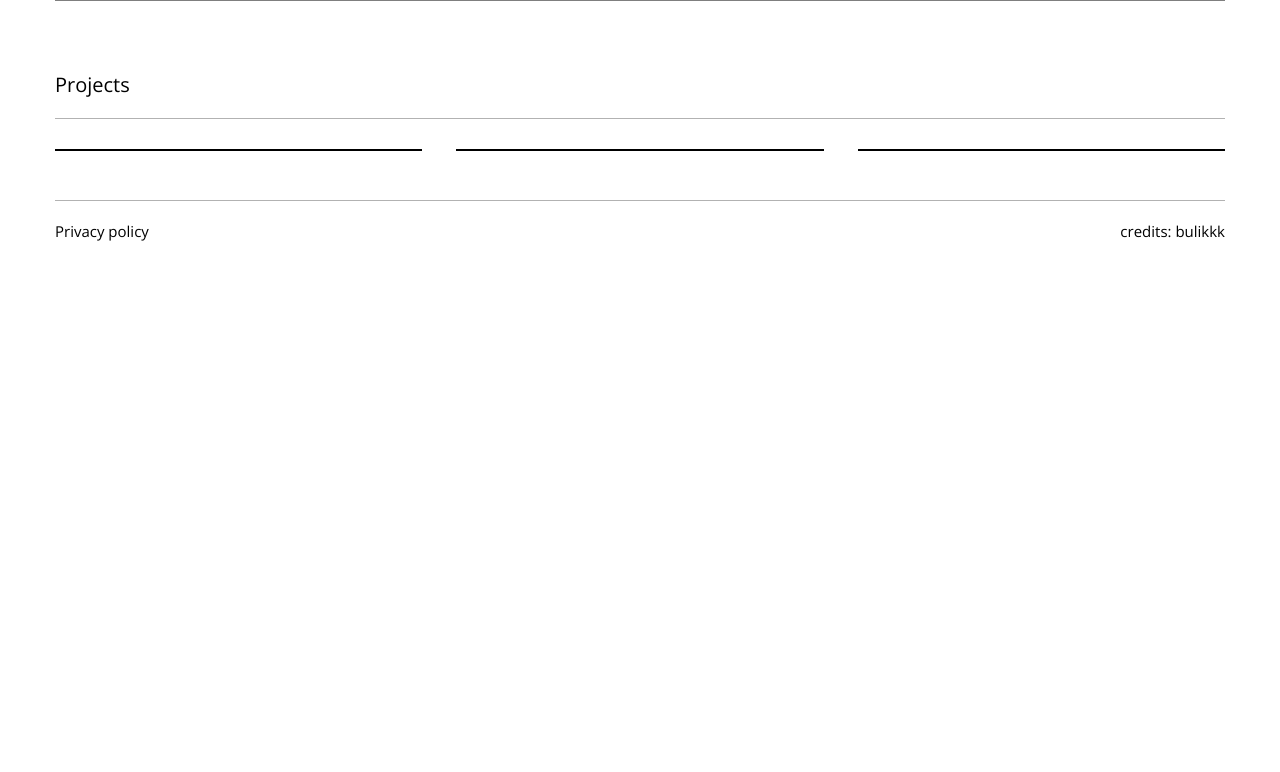
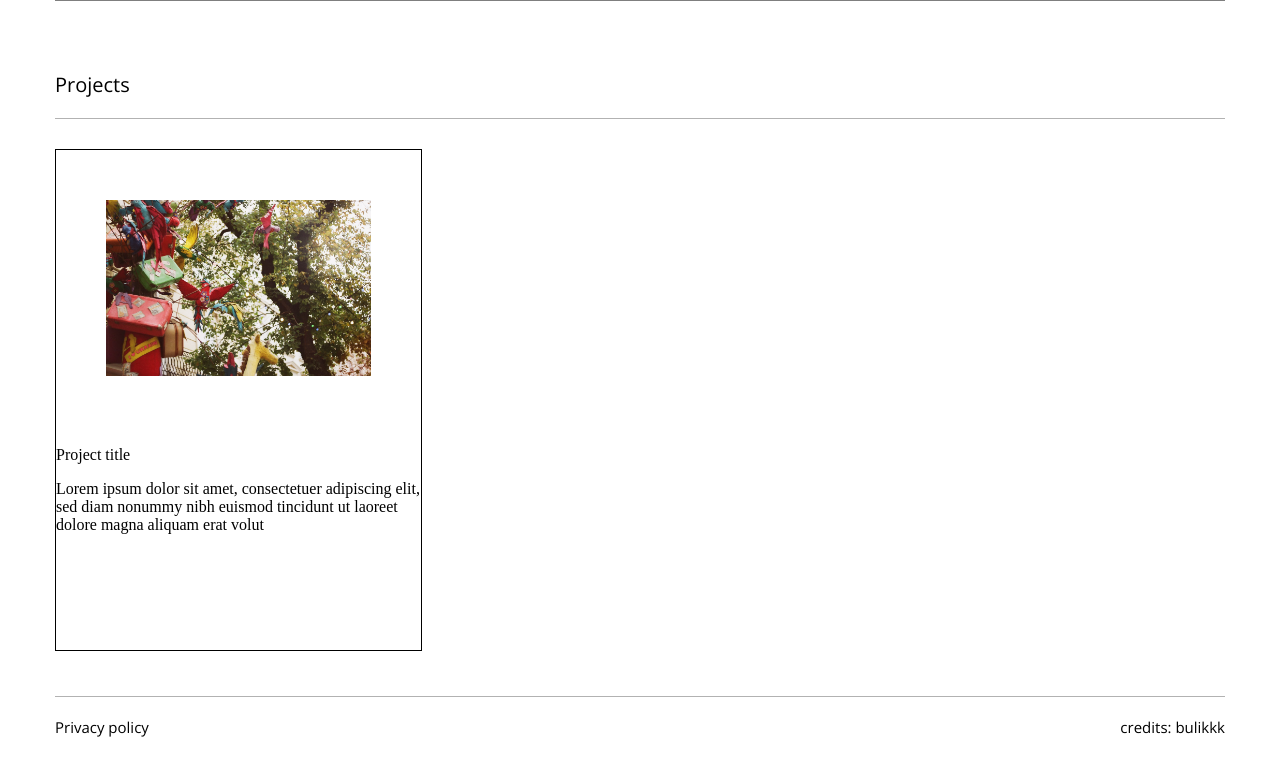
Before and after one commit to bulikkk/DanaPage, a Django app: page / in a window 1280 px wide. Shown: the part 963-1735 px from the top of the page. Before the commit the page ends 1204 px from the top, so only its background shows below. Run offline with Django 3.2, Linux system fonts and the light colour scheme.

Commit message:
css, html, static; added first project

```diff
--- a/dana/app_dana/static/css/style.css
+++ b/dana/app_dana/static/css/style.css
@@ -123,9 +123,10 @@ body {
 }
 
 #c1, #c2, #c3 {
+  position: relative;
   width: calc((100% - 74px) / 3);
   height: auto;
-  border: 1px solid black;
+
   margin-bottom: 30px;
   display: inline-block;
 }
@@ -133,6 +134,32 @@ body {
 #c1, #c2 {
   margin-right: 30px;
 }
+
+.project {
+  position: relative;
+  width: 100%;
+  height: 500px;
+  border: 1px solid black;
+}
+
+.project-image {
+  position: relative;
+  max-width: 100%;
+  max-height: 50%;
+  padding: 50px;
+}
+
+.project-image>img {
+  max-width: 100%;
+  max-height: 100%;
+}
+
+
+
+
+
+
+
 
 
 
--- a/dana/app_dana/templates/app_dana/main.html
+++ b/dana/app_dana/templates/app_dana/main.html
@@ -40,6 +40,18 @@
       </div>
       <div class="projects-container-projects">
         <div id="c1">
+          <div class="project">
+            <div class="project-image">
+              <img src="{% static '/project.jpg' %}" alt="Project image"/>
+            </div>
+            <p class="project-project-title">Project title</p>
+            <p class="project-project-desc">
+               Lorem ipsum dolor sit amet, consectetuer
+               adipiscing elit, sed diam nonummy nibh
+               euismod tincidunt ut laoreet dolore
+               magna aliquam erat volut
+            </p>
+          </div>
         </div>
         <div id="c2">
         </div>
```
Also changed, not shown: dana/app_dana/static/project.jpg (added).
